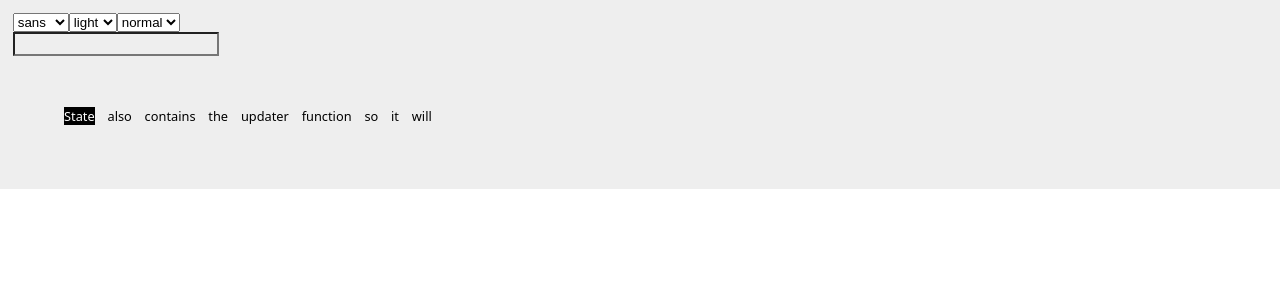
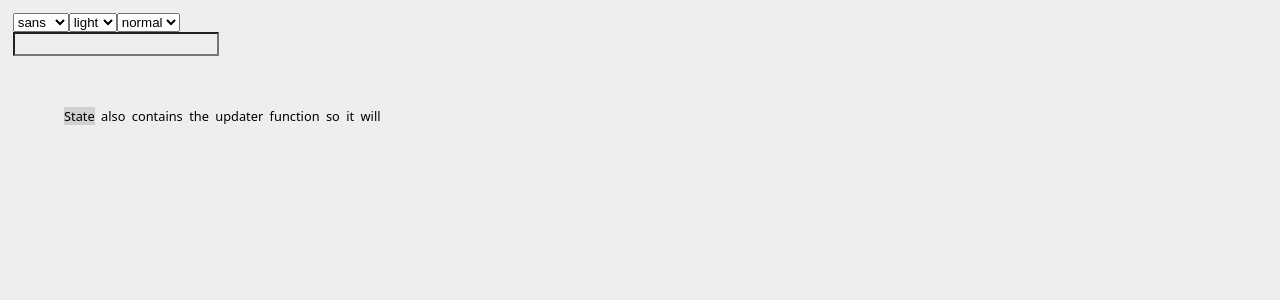
Before and after one commit to jpzk/chopchop, a React (Create React App) app: page / in a window 1280 px wide. Shown: the top 300 px of the page. Built offline with nearby package versions, Linux system fonts and the light colour scheme.

Commit message:
small fixes

```diff
--- a/public/index.html
+++ b/public/index.html
@@ -7,24 +7,9 @@
     <meta name="theme-color" content="#000000" />
     <meta
       name="description"
-      content="Web site created using create-react-app"
+      content=""
     />
-    <link rel="apple-touch-icon" href="%PUBLIC_URL%/logo192.png" />
-    <!--
-      manifest.json provides metadata used when your web app is installed on a
-      user's mobile device or desktop. See https://developers.google.com/web/fundamentals/web-app-manifest/
-    -->
-    <link rel="manifest" href="%PUBLIC_URL%/manifest.json" />
-    <!--
-      Notice the use of %PUBLIC_URL% in the tags above.
-      It will be replaced with the URL of the `public` folder during the build.
-      Only files inside the `public` folder can be referenced from the HTML.
-
-      Unlike "/favicon.ico" or "favicon.ico", "%PUBLIC_URL%/favicon.ico" will
-      work correctly both with client-side routing and a non-root public URL.
-      Learn how to configure a non-root public URL by running `npm run build`.
-    -->
-    <title>React App</title>
+    <title>read prototype</title>
   </head>
   <body>
     <noscript>You need to enable JavaScript to run this app.</noscript>
--- a/src/App.js
+++ b/src/App.js
@@ -52,8 +52,9 @@ export default () => {
     color: theme.foreground,
     fontSize: zoom,
     fontFamily: font.fontFamily,
-    padding: "1vw"
+    padding: "1vw",
   }
+  document.body.style.backgroundColor = theme.background
 
   return (
     <ThemeContext.Provider value={theme}>
--- a/src/Options.js
+++ b/src/Options.js
@@ -1,7 +1,7 @@
 import React, {useContext} from 'react';
 import './App.css';
 
-import {fonts, themes, FontContext,ThemeContext} from './theme.js'
+import {zooms, fonts, themes, FontContext,ThemeContext} from './theme.js'
 
 const Selector = ({what, options, onChange}) => {
   return(<select name={what} id={what} onChange={onChange}>
@@ -14,12 +14,6 @@ const Selector = ({what, options, onChange}) => {
 export default ({setFont, setTheme, setZoom}) => {
   const theme = useContext(ThemeContext)
   const font = useContext(FontContext)
-
-  const zooms = {
-    normal: "1vw",
-    bigger: "2vw",
-    extra: "3vw"
-  }
 
   const style = {
     fontFamily: font.fontFamily,
--- a/src/Reader.js
+++ b/src/Reader.js
@@ -7,7 +7,7 @@ const Word = ({selected, chunk}) => {
   const theme = useContext(ThemeContext)
   var style = {
     display: "inline-block",
-    marginRight: "1vw"
+    marginRight: "0.5vw",
   }
   if(selected) {
     var style = {
--- a/src/theme.js
+++ b/src/theme.js
@@ -4,14 +4,14 @@ export const themes = {
   light: {
     foreground: '#000',
     background: '#eee',
-    selectedFg: '#fff',
-    selectedBg: '#000',
+    selectedFg: '#000',
+    selectedBg: '#d0d0d0',
   },
   dark: {
     foreground: '#fff',
     background: '#222',
-    selectedFg: '#000',
-    selectedBg: '#fff',
+    selectedFg: '#fff',
+    selectedBg: '#444',
 
   },
 };
```
